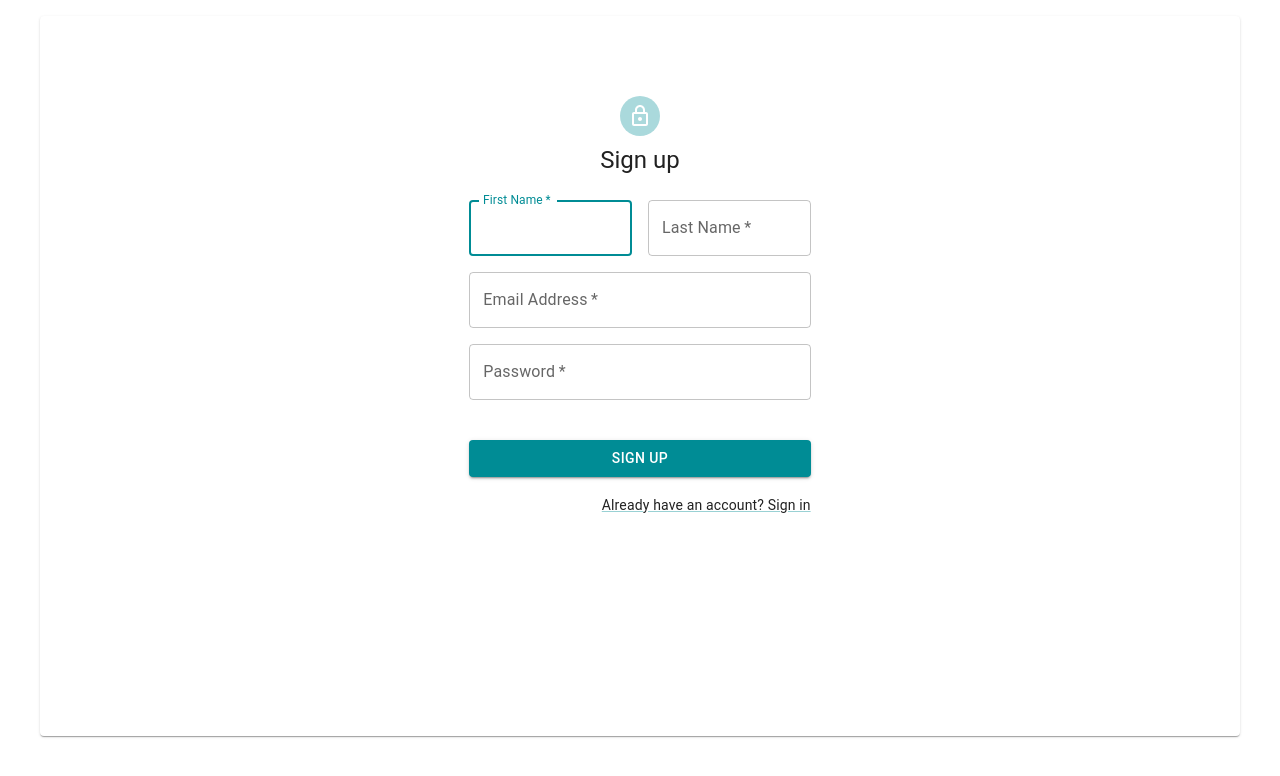
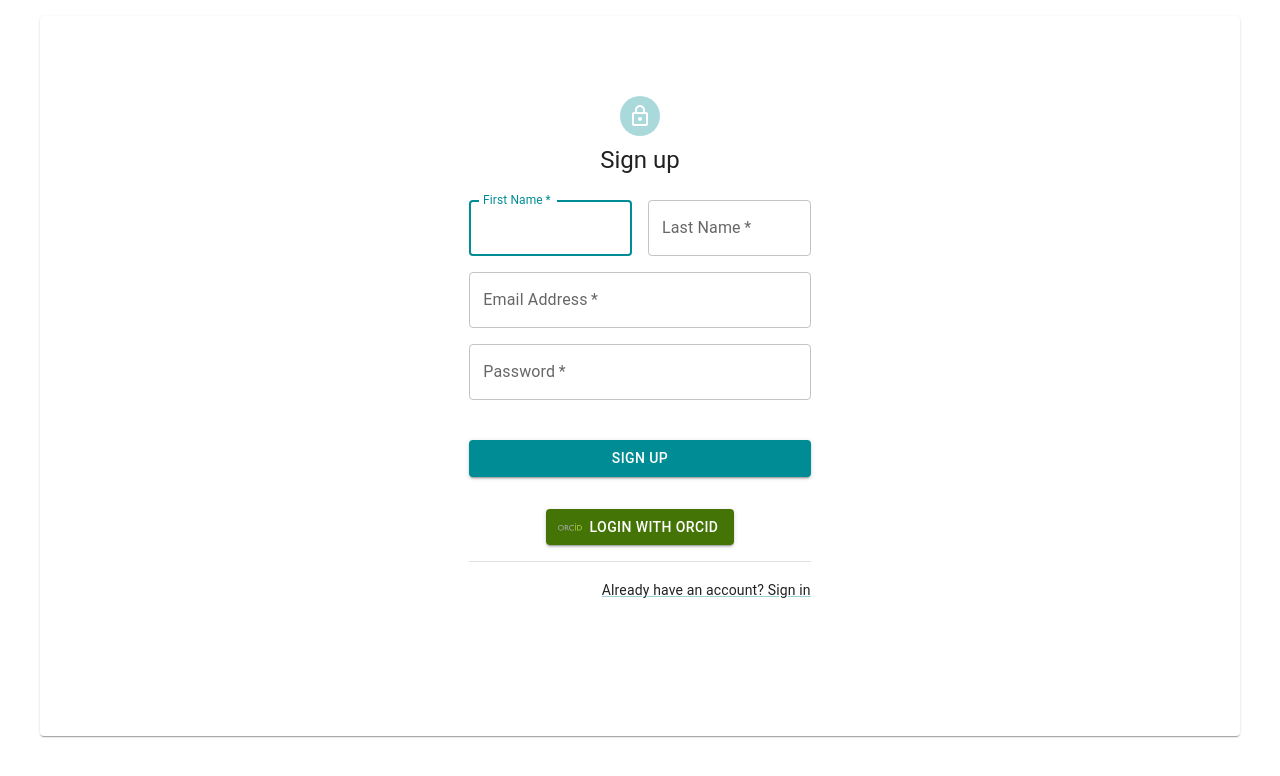
Before and after one commit to mcbacloudlab/IMPOWR-R24-REDCap-to-OMOP, a React (Create React App) app in the folder frontend/: page /signup in a window 1280 px wide. Shown: the top 776 px of the page. Built offline with nearby package versions, Linux system fonts and the light colour scheme.

Commit message:
style changes for sign in and sign up

```diff
--- a/frontend/src/components/SignIn.jsx
+++ b/frontend/src/components/SignIn.jsx
@@ -5,6 +5,7 @@ import CssBaseline from "@mui/material/CssBaseline";
 import TextField from "@mui/material/TextField";
 // import FormControlLabel from "@mui/material/FormControlLabel";
 // import Checkbox from "@mui/material/Checkbox";
+import { Divider } from "@mui/material";
 import Link from "@mui/material/Link";
 import Grid from "@mui/material/Grid";
 import Box from "@mui/material/Box";
@@ -25,10 +26,10 @@ export default function SignIn({ props }) {
 
   const navigate = useNavigate();
   const jwtToken = Cookies.get("token");
-  console.log('token', jwtToken)
+  console.log("token", jwtToken);
   //check if user has token
   useEffect(() => {
-    console.log('token', jwtToken)
+    console.log("token", jwtToken);
     // if (jwtToken) {
     //now we to actually validate it on the server checking the signature
     var myHeaders = new Headers();
@@ -41,7 +42,7 @@ export default function SignIn({ props }) {
       headers: myHeaders,
       body: formdata,
       redirect: "follow",
-        credentials: 'include', // Include cookies with the request
+      credentials: "include", // Include cookies with the request
     };
 
     fetch(
@@ -54,7 +55,6 @@ export default function SignIn({ props }) {
           props.updateUser("loggedIn");
           navigate("/myaccount");
         } else {
-
           navigate("/signin");
         }
       })
@@ -138,11 +138,12 @@ export default function SignIn({ props }) {
           alignItems: "center",
         }}
       >
+
         <Avatar sx={{ m: 1, bgcolor: "primary.main" }}>
           <LockOutlinedIcon />
         </Avatar>
         <Typography component="h1" variant="h5">
-          Sign in
+          REDCap to OMOP
         </Typography>
         {loginError && <ErrorAlert />}
         <Box component="form" onSubmit={handleSubmit} noValidate sx={{ mt: 1 }}>
@@ -167,6 +168,14 @@ export default function SignIn({ props }) {
             autoComplete="current-password"
           />
           <Button
+            type="submit"
+            fullWidth
+            variant="contained"
+            sx={{ mt: 3, mb: 2 }}
+          >
+            Sign In
+          </Button>
+          <Button
             variant="contained"
             color="primary"
             onClick={loginWithORCID}
@@ -186,14 +195,7 @@ export default function SignIn({ props }) {
           >
             Login with ORCID
           </Button>
-          <Button
-            type="submit"
-            fullWidth
-            variant="contained"
-            sx={{ mt: 3, mb: 2 }}
-          >
-            Sign In
-          </Button>
+          <Divider sx={{ mb: 2, mt: 2 }} />
           <Grid container>
             <Grid item xs>
               <Link href="#" variant="body2">
--- a/frontend/src/components/SignUp.jsx
+++ b/frontend/src/components/SignUp.jsx
@@ -13,6 +13,8 @@ import { useNavigate } from "react-router-dom";
 import Alert from "@mui/material/Alert";
 import { useState } from "react";
 import Cookies from "js-cookie";
+import OrcidLogo from "../assets/orcid.logo.svg";
+import { Divider } from "@mui/material";
 
 export default function SignUp({ props }) {
   console.log('sign up props', props)
@@ -59,6 +61,12 @@ export default function SignUp({ props }) {
     })
     .catch((error) => console.log("error", error));
   };
+
+    // Function to initiate the ORCID login process
+    const loginWithORCID = () => {
+      // Redirect the user to the /login endpoint on the backend
+      window.location.href = `${process.env.REACT_APP_BACKEND_API_URL}/api/orcid/orcidLogin`;
+    };
 
   return (
       <Container component="main" maxWidth="xs">
@@ -140,6 +148,27 @@ export default function SignUp({ props }) {
             >
               Sign Up
             </Button>
+            <Button
+            variant="contained"
+            color="primary"
+            onClick={loginWithORCID}
+            startIcon={
+              <img src={OrcidLogo} alt="ORCID logo" width="24" height="24" />
+            }
+            sx={{
+              mt: 2,
+              backgroundColor: "rgb(68, 116, 5)",
+              color: "white",
+              "&:hover": {
+                backgroundColor: "rgb(85, 145, 10)", // Specify the desired hover background color here
+                // If you don't want a boxShadow on hover, you can set it to 'none'
+                boxShadow: "none",
+              },
+            }}
+          >
+            Login with ORCID
+          </Button>
+          <Divider sx={{ mb: 2, mt: 2 }} />
             <Grid container justifyContent="flex-end">
               <Grid item>
                 <Link href="signin" variant="body2">
```
Lines whose indentation alone changed are shown as unchanged.
